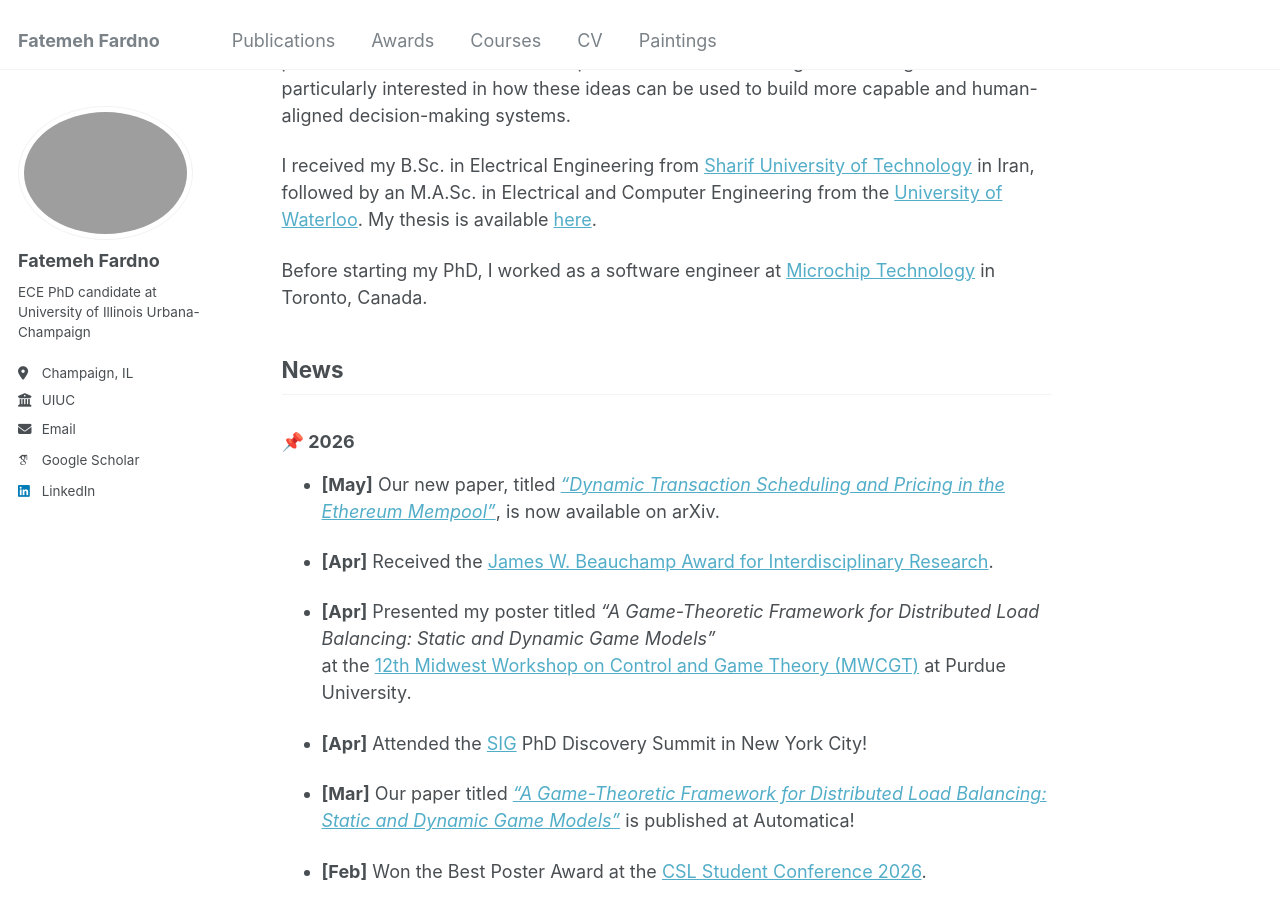
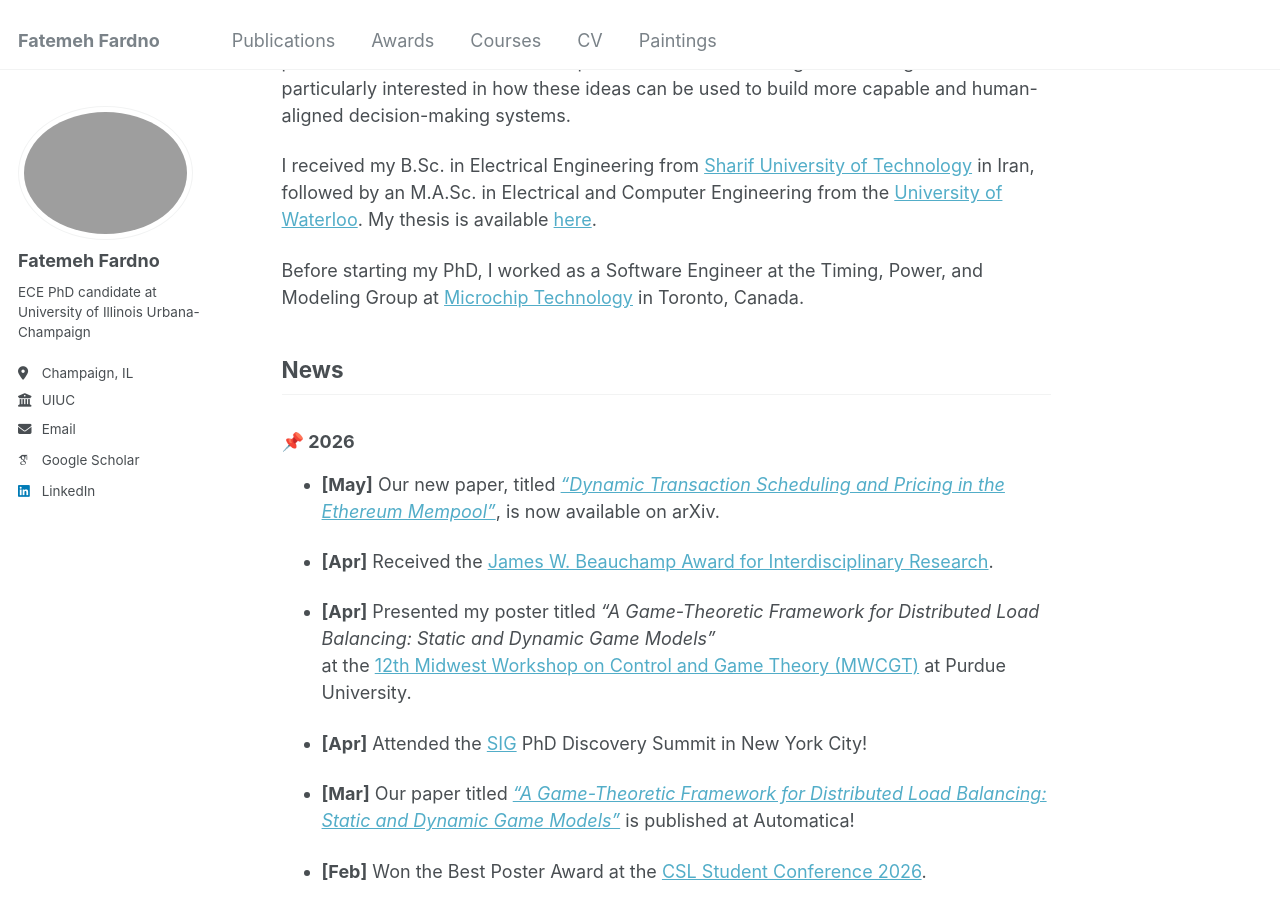
Before and after one commit to ffardno/ffardno.github.io, a Jekyll site: the page built from _pages/about.md, in a window 1280 px wide and 900 px high, scrolled down 390 px. Built offline with Jekyll 4.4.1, drawn with Linux system fonts in a browser that asks for light colours; some web fonts are replaced.

Commit message:
Update about.md

```diff
--- a/_pages/about.md
+++ b/_pages/about.md
@@ -15,7 +15,7 @@ More recently, I have been exploring preference-based learning and RLHF, where p
 
 I received my B.Sc. in Electrical Engineering from [Sharif University of Technology](https://www.ee.sharif.ir/en/) in Iran, followed by an M.A.Sc. in Electrical and Computer Engineering from the [University of Waterloo](https://uwaterloo.ca/electrical-computer-engineering/). My thesis is available [here](https://uwspace.uwaterloo.ca/items/712ba706-387e-4319-92ea-e2e812cd8e9d).
 
-Before starting my PhD, I worked as a software engineer at [Microchip Technology](https://www.microchip.com/) in Toronto, Canada.
+Before starting my PhD, I worked as a Software Engineer at the Timing, Power, and Modeling Group at [Microchip Technology](https://www.microchip.com/) in Toronto, Canada.
 
 ## News
 
```
